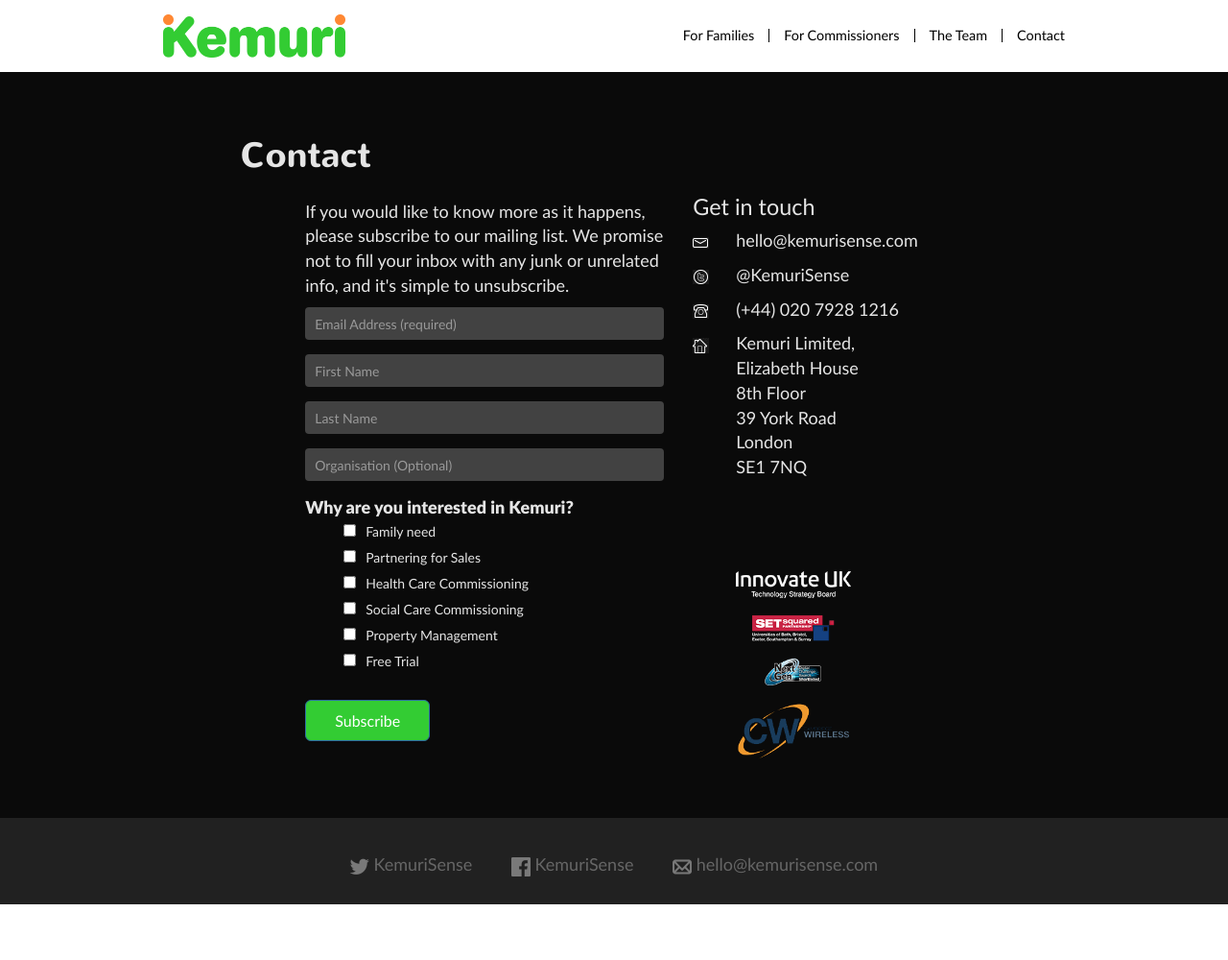
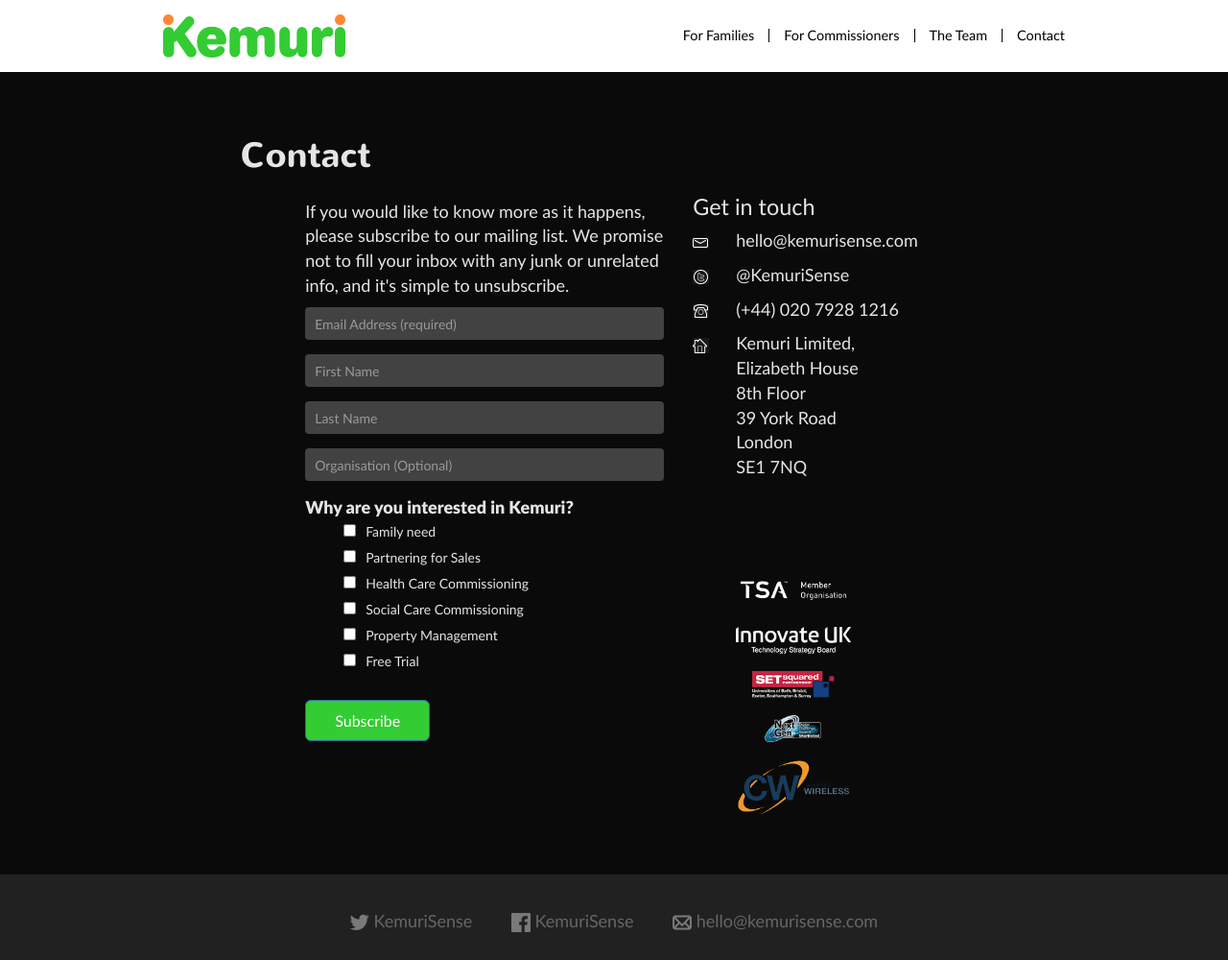
Before and after one commit to intelligentlilli/kemurisense.github.io, a Jekyll site: the page built from contact.html, in a window 1280 px wide and 1000 px high. Shown: the whole window at 96% size. Built offline with Jekyll 4.4.1, drawn with Linux system fonts in a browser that asks for light colours; nearby versions of some CDN libraries; library files that are not in the unit come from our copies; comment, search, counter and statistics services are not loaded.

Commit message:
added TSA logo

```diff
--- a/contact.html
+++ b/contact.html
@@ -84,6 +84,7 @@
               <div class="col-xs-2 text-right"> <img src="{{ site.baseurl }}/images/icons/icon-address.jpg" alt=""></div>
               <div class="col-xs-10">
                 Kemuri Limited,<br>Elizabeth House<br>8th Floor<br>39 York Road<br>London<br>SE1 7NQ<br><br><br><br>
+                <img src="{{ site.baseurl }}/images/logos/TSA.png" class="other-company-logo" alt="TSA">
                 <img src="{{ site.baseurl }}/images/logos/INNOVATE-LOGO-4.jpg" class="other-company-logo" alt="Innovate UK">
                 <img src="{{ site.baseurl }}/images/logos/SS-LOGO-4.jpg" class="other-company-logo" alt="SetSquared">
                 <img src="{{ site.baseurl }}/images/logos/NextGen.png" class="other-company-logo" alt="NextGen">
```
Also changed, not shown: images/logos/TSA.png (added).
